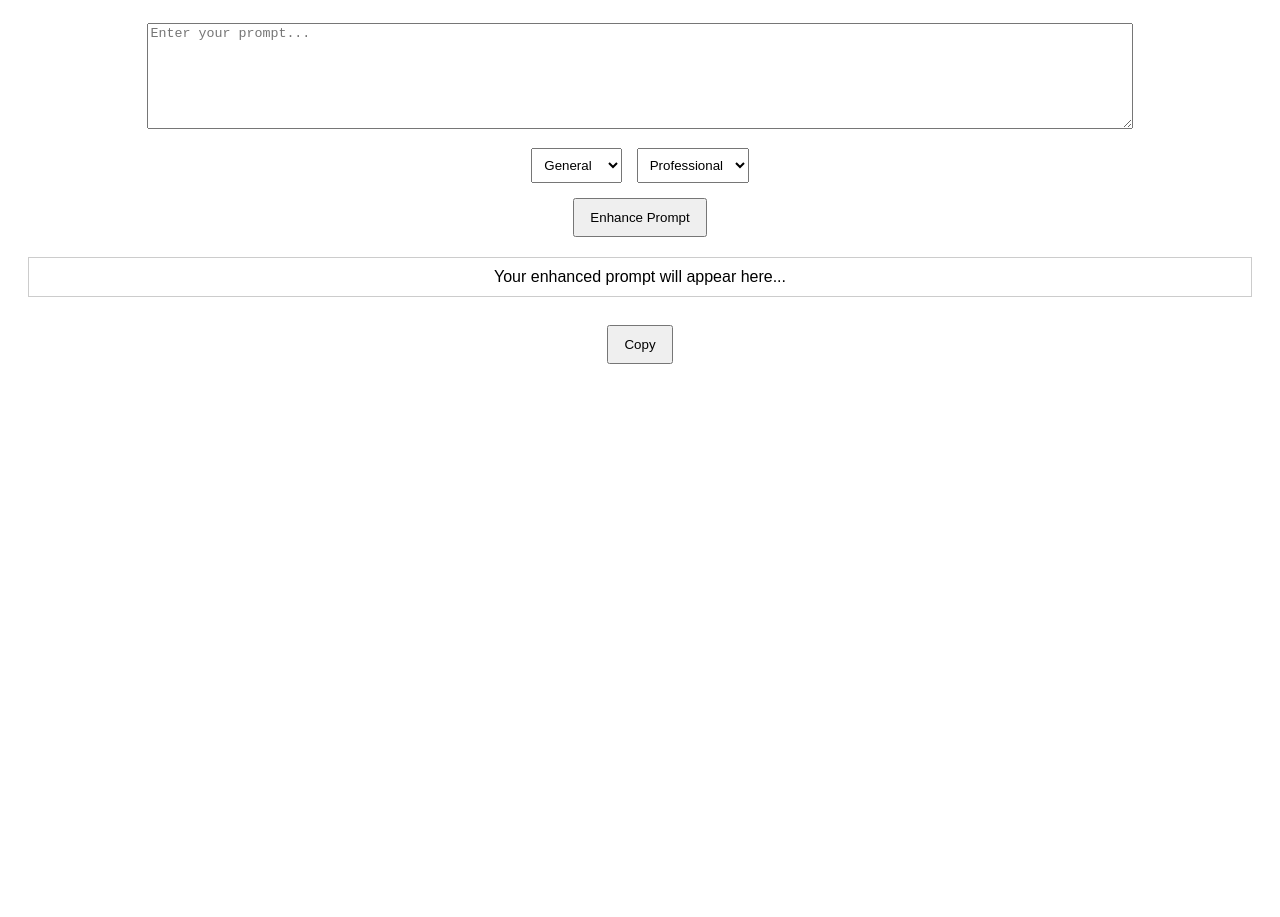
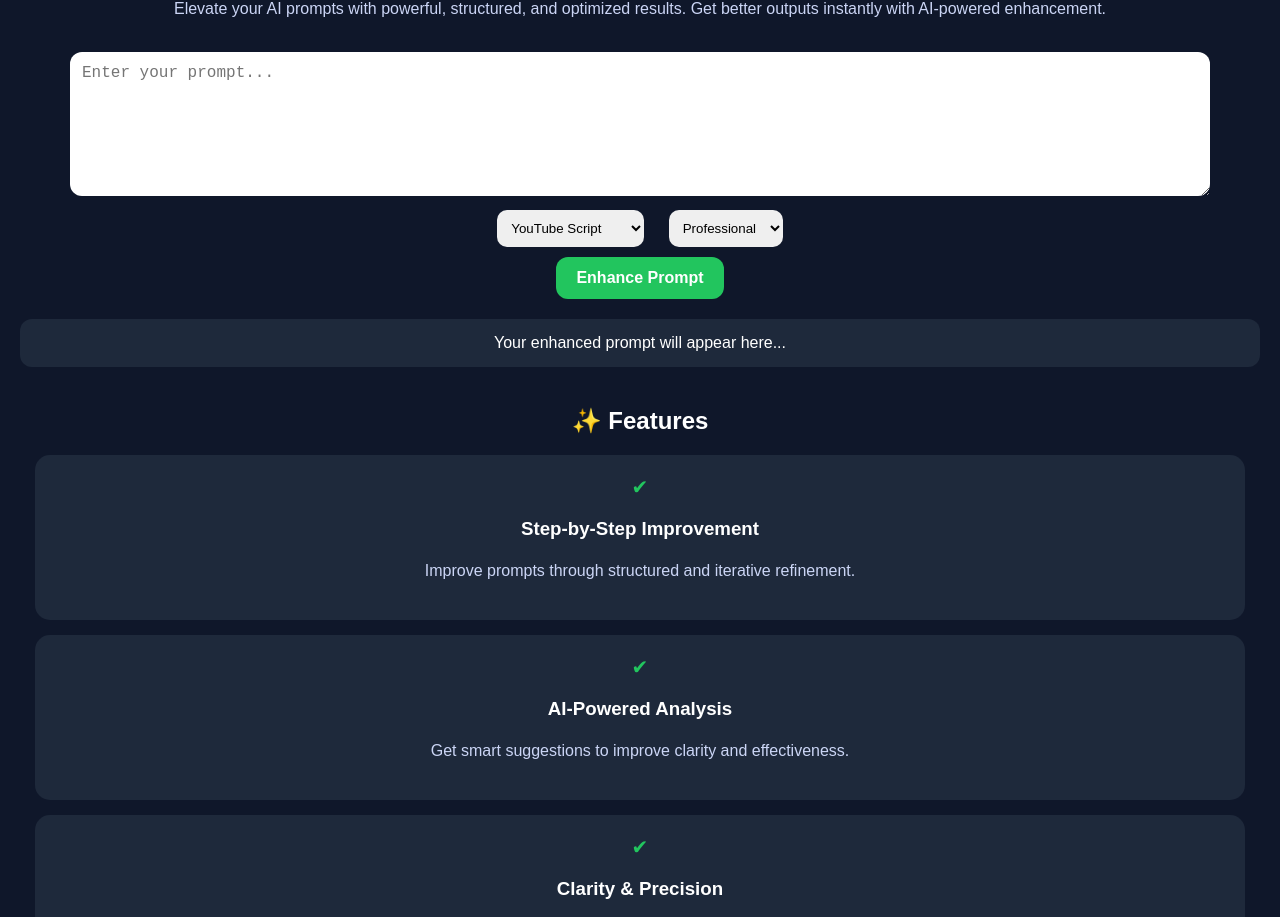
Before and after one commit to parthwable/prompt-enhancer-ai, a plain HTML site: page index.html in a window 1280 px wide. Shown: the part 95-1012 px from the top of the page. Before the commit the page ends 800 px from the top, so only its background shows below. Drawn offline with Linux system fonts and the light colour scheme.

Commit message:
Update title and enhance HTML structure

```diff
--- a/index.html
+++ b/index.html
@@ -1,57 +1,113 @@
 <!DOCTYPE html>
 <html>
 <head>
-  <title>AI Prompt Enhancer</title>
+  <title>Prompt Enhancer AI</title>
+  <meta name="viewport" content="width=device-width, initial-scale=1.0">
+
   <style>
     body {
+      margin: 0;
       font-family: Arial, sans-serif;
+      background: #0f172a;
+      color: white;
       text-align: center;
+    }
+
+    .container {
       padding: 20px;
     }
 
+    h1 {
+      font-size: 28px;
+      font-weight: bold;
+    }
+
+    p {
+      color: #cbd5f5;
+      line-height: 1.6;
+    }
+
     textarea {
-      width: 80%;
-      height: 100px;
-      margin: 10px;
+      width: 90%;
+      height: 120px;
+      border-radius: 12px;
+      padding: 12px;
+      border: none;
+      margin-top: 15px;
+      font-size: 16px;
     }
 
     select {
-      padding: 8px;
-      margin: 5px;
+      margin: 10px;
+      padding: 10px;
+      border-radius: 10px;
+      border: none;
     }
 
     button {
-      padding: 10px 15px;
-      margin-top: 10px;
+      background: #22c55e;
+      color: white;
+      padding: 12px 20px;
+      border-radius: 12px;
+      border: none;
+      font-weight: bold;
+      font-size: 16px;
       cursor: pointer;
     }
 
     #output {
       margin-top: 20px;
-      padding: 10px;
-      border: 1px solid #ccc;
+      background: #1e293b;
+      padding: 15px;
+      border-radius: 12px;
     }
+
+    .section {
+      margin-top: 40px;
+    }
+
+    .card {
+      background: #1e293b;
+      margin: 15px;
+      padding: 20px;
+      border-radius: 15px;
+    }
+
+    .check {
+      color: #22c55e;
+      font-size: 20px;
+    }
+
   </style>
 </head>
 
 <body>
 
-<h1>AI Prompt Enhancer</h1>
+<div class="container">
+
+  <h1>🚀 Prompt Enhancer AI</h1>
+
+  <p>
+    Elevate your AI prompts with powerful, structured, and optimized results.
+    Get better outputs instantly with AI-powered enhancement.
+  </p>
 
   <textarea id="input" placeholder="Enter your prompt..."></textarea>
 
   <br>
 
   <select id="category">
-  <option>General</option>
-  <option>Story</option>
-  <option>YouTube</option>
+    <option>YouTube Script</option>
     <option>Study</option>
+    <option>Coding</option>
+    <option>Business</option>
+    <option>Image Generation</option>
   </select>
 
   <select id="tone">
     <option>Professional</option>
     <option>Creative</option>
+    <option>Funny</option>
     <option>Motivational</option>
   </select>
 
@@ -61,9 +117,43 @@
 
   <div id="output">Your enhanced prompt will appear here...</div>
 
-<br>
+  <!-- FEATURES -->
+  <div class="section">
+    <h2>✨ Features</h2>
 
-<button onclick="copyText()">Copy</button>
+    <div class="card">
+      <div class="check">✔</div>
+      <h3>Step-by-Step Improvement</h3>
+      <p>Improve prompts through structured and iterative refinement.</p>
+    </div>
+
+    <div class="card">
+      <div class="check">✔</div>
+      <h3>AI-Powered Analysis</h3>
+      <p>Get smart suggestions to improve clarity and effectiveness.</p>
+    </div>
+
+    <div class="card">
+      <div class="check">✔</div>
+      <h3>Clarity & Precision</h3>
+      <p>Transform vague prompts into clear, powerful instructions.</p>
+    </div>
+
+  </div>
+
+  <!-- STEPS -->
+  <div class="section">
+    <h2>📌 How It Works</h2>
+
+    <div class="card">
+      <p>1. Enter your prompt</p>
+      <p>2. AI analyzes and improves it</p>
+      <p>3. Get optimized output instantly</p>
+    </div>
+
+  </div>
+
+</div>
 
 <script>
 async function enhance() {
@@ -73,12 +163,13 @@ async function enhance() {
 
   document.getElementById("output").innerText = "Enhancing...";
 
+  try {
     const response = await fetch(
       "https://api-inference.huggingface.co/models/google/flan-t5-large",
       {
         method: "POST",
         headers: {
-        "Authorization": "Bearer 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",
+          "Authorization": "Bearer YOUR_HUGGINGFACE_API_KEY",
           "Content-Type": "application/json"
         },
         body: JSON.stringify({
@@ -92,17 +183,17 @@ User Input: ${input}`
 
     const data = await response.json();
 
-  if (data[0]?.generated_text) {
+    if (data.error) {
+      document.getElementById("output").innerText = "Error: " + data.error;
+    } else if (Array.isArray(data) && data[0]?.generated_text) {
       document.getElementById("output").innerText = data[0].generated_text;
     } else {
-    document.getElementById("output").innerText = "Error generating response.";
-  }
+      document.getElementById("output").innerText = "No response. Try again.";
     }
 
-function copyText() {
-  const text = document.getElementById("output").innerText;
-  navigator.clipboard.writeText(text);
-  alert("Copied!");
+  } catch (err) {
+    document.getElementById("output").innerText = "Request failed. Check connection.";
+  }
 }
 </script>
 
```
Lines whose indentation alone changed are shown as unchanged.
